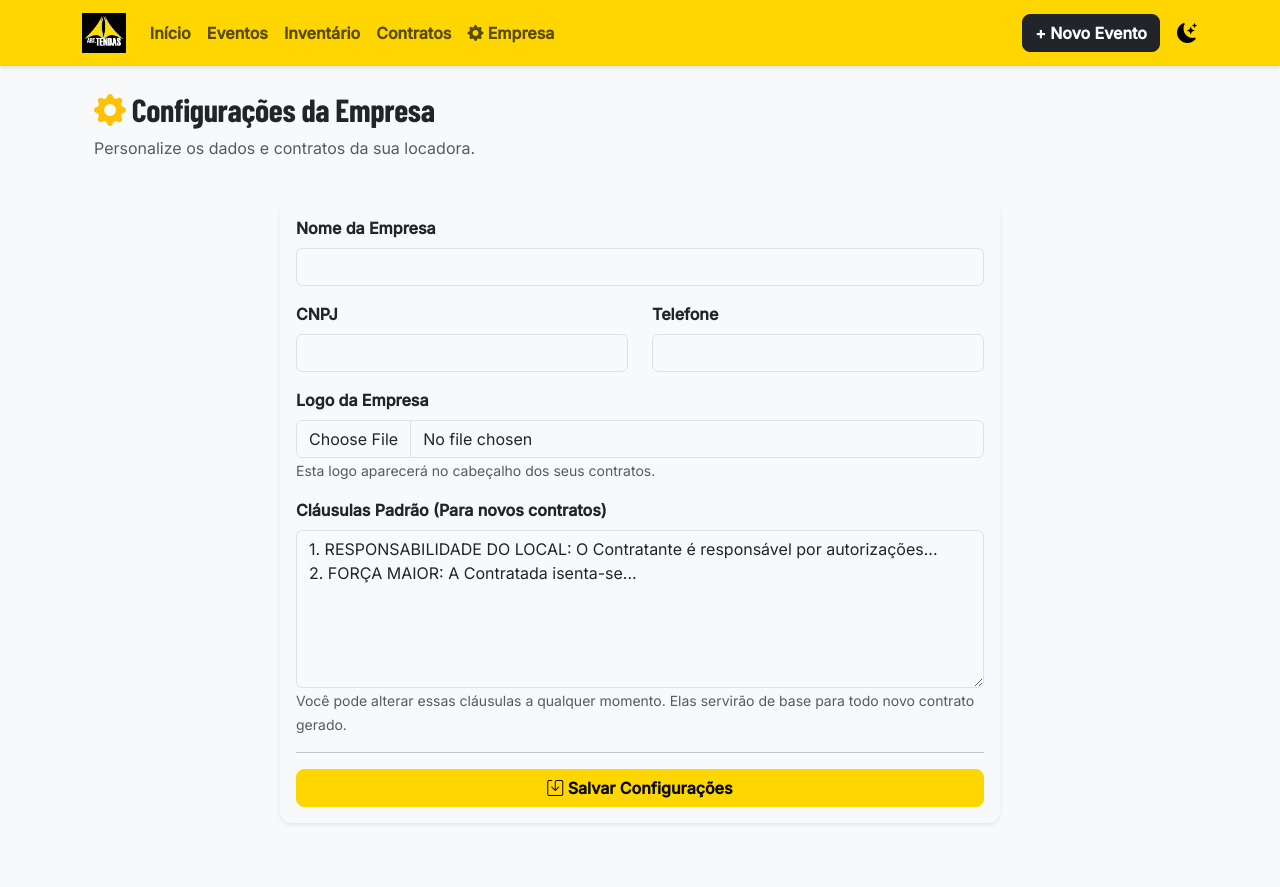
After one commit to JpGeneroso004/LocaPro, a Django app: page /empresas/configuracoes/ in a window 1280 px wide. The commit adds this page. Run offline with Django 4.2, Linux system fonts and the light colour scheme; the visitor is signed in with stand-in values (Sample User, id 1); some web fonts are replaced.

Commit message:
feat(fase-3): Etapa 2 - Personalizacao da Locadora (Logo, Dados e Contrato)

```diff
--- /dev/null
+++ b/arttendas/empresas/forms.py
@@ -0,0 +1,14 @@
+from django import forms
+from .models import Organizacao
+
+class OrganizacaoForm(forms.ModelForm):
+    class Meta:
+        model = Organizacao
+        fields = ['nome', 'cnpj', 'telefone', 'logo', 'clausulas_padrao']
+        widgets = {
+            'nome': forms.TextInput(attrs={'class': 'form-control'}),
+            'cnpj': forms.TextInput(attrs={'class': 'form-control'}),
+            'telefone': forms.TextInput(attrs={'class': 'form-control'}),
+            'logo': forms.FileInput(attrs={'class': 'form-control'}),
+            'clausulas_padrao': forms.Textarea(attrs={'class': 'form-control', 'rows': 6}),
+        }
--- a/arttendas/empresas/models.py
+++ b/arttendas/empresas/models.py
@@ -5,6 +5,9 @@ class Organizacao(models.Model):
     nome = models.CharField('Nome da Empresa', max_length=150)
     cnpj = models.CharField('CNPJ', max_length=20, blank=True)
     telefone = models.CharField('Telefone Principal', max_length=20, blank=True)
+    logo = models.ImageField('Logo da Empresa', upload_to='logos/', null=True, blank=True)
+    clausulas_padrao = models.TextField('Cláusulas Padrão do Contrato', blank=True,
+        default="1. RESPONSABILIDADE DO LOCAL: O Contratante é responsável por autorizações...\n2. FORÇA MAIOR: A Contratada isenta-se...")
     criado_em = models.DateTimeField(auto_now_add=True)
 
     class Meta:
--- /dev/null
+++ b/arttendas/empresas/templates/empresas/configuracoes.html
@@ -0,0 +1,63 @@
+{% extends 'base.html' %}
+{% block title %}Configurações da Empresa{% endblock %}
+
+{% block content %}
+<div class="container mt-4">
+    <div class="row mb-4">
+        <div class="col-12">
+            <h2><i class="bi bi-gear-fill text-warning"></i> Configurações da Empresa</h2>
+            <p class="text-muted">Personalize os dados e contratos da sua locadora.</p>
+        </div>
+    </div>
+
+    <div class="row">
+        <div class="col-md-8 mx-auto">
+            <div class="card shadow-sm border-0">
+                <div class="card-body">
+                    <form method="post" enctype="multipart/form-data">
+                        {% csrf_token %}
+
+                        <div class="mb-3">
+                            <label class="form-label fw-bold">Nome da Empresa</label>
+                            {{ form.nome }}
+                        </div>
+
+                        <div class="row">
+                            <div class="col-md-6 mb-3">
+                                <label class="form-label fw-bold">CNPJ</label>
+                                {{ form.cnpj }}
+                            </div>
+                            <div class="col-md-6 mb-3">
+                                <label class="form-label fw-bold">Telefone</label>
+                                {{ form.telefone }}
+                            </div>
+                        </div>
+
+                        <div class="mb-3">
+                            <label class="form-label fw-bold">Logo da Empresa</label>
+                            {% if form.instance.logo %}
+                                <div class="mb-2">
+                                    <img src="{{ form.instance.logo.url }}" alt="Logo" style="max-height: 80px;">
+                                </div>
+                            {% endif %}
+                            {{ form.logo }}
+                            <small class="text-muted">Esta logo aparecerá no cabeçalho dos seus contratos.</small>
+                        </div>
+
+                        <div class="mb-3">
+                            <label class="form-label fw-bold">Cláusulas Padrão (Para novos contratos)</label>
+                            {{ form.clausulas_padrao }}
+                            <small class="text-muted">Você pode alterar essas cláusulas a qualquer momento. Elas servirão de base para todo novo contrato gerado.</small>
+                        </div>
+
+                        <hr>
+                        <button type="submit" class="btn btn-warning fw-bold w-100 text-dark">
+                            <i class="bi bi-save"></i> Salvar Configurações
+                        </button>
+                    </form>
+                </div>
+            </div>
+        </div>
+    </div>
+</div>
+{% endblock %}
--- a/arttendas/empresas/urls.py
+++ b/arttendas/empresas/urls.py
@@ -4,4 +4,5 @@ from . import views
 app_name = 'empresas'
 urlpatterns = [
     path('cadastro/', views.cadastro_locadora, name='cadastro'),
+    path('configuracoes/', views.configuracoes_empresa, name='configuracoes'),
 ]
--- a/arttendas/empresas/views.py
+++ b/arttendas/empresas/views.py
@@ -40,3 +40,19 @@ def cadastro_locadora(request):
             messages.error(request, f'Erro ao criar conta: {str(e)}')
 
     return render(request, 'empresas/cadastro.html')
+
+from django.contrib.auth.decorators import login_required
+from .forms import OrganizacaoForm
+
+@login_required
+def configuracoes_empresa(request):
+    org = request.user.organizacao
+    if request.method == 'POST':
+        form = OrganizacaoForm(request.POST, request.FILES, instance=org)
+        if form.is_valid():
+            form.save()
+            messages.success(request, 'Configurações da empresa atualizadas!')
+            return redirect('empresas:configuracoes')
+    else:
+        form = OrganizacaoForm(instance=org)
+    return render(request, 'empresas/configuracoes.html', {'form': form})
--- a/arttendas/templates/base.html
+++ b/arttendas/templates/base.html
@@ -203,6 +203,9 @@
         <li class="nav-item">
           <a class="nav-link fw-bold {% block nav_contratos %}{% endblock %}" href="{% url 'eventos:contratos_lista' %}">Contratos</a>
         </li>
+        <li class="nav-item">
+          <a class="nav-link fw-bold" href="{% url 'empresas:configuracoes' %}"><i class="bi bi-gear-fill"></i> Empresa</a>
+        </li>
       </ul>
       <a href="{% url 'eventos:novo' %}" class="btn btn-dark fw-bold me-3">+ Novo Evento</a>
       <button class="btn btn-link theme-toggle-icon text-decoration-none theme-toggle p-0 fs-5" title="Alternar tema">
@@ -251,6 +254,10 @@
   <a href="{% url 'eventos:contratos_lista' %}" class="bottom-nav-item {% block mob_contratos %}{% endblock %}">
     <i class="bi bi-file-earmark-text-fill"></i>
     Contratos
+  </a>
+  <a href="{% url 'empresas:configuracoes' %}" class="bottom-nav-item">
+    <i class="bi bi-gear-fill"></i>
+    Empresa
   </a>
 </nav>
 
```
Also changed, not shown: arttendas/eventos/views.py (+3 -4 lines), arttendas/templates/eventos/imprimir_contrato.html (+9 -6 lines), arttendas/empresas/migrations/0002_organizacao_clausulas_padrao_organizacao_logo.py (added).
